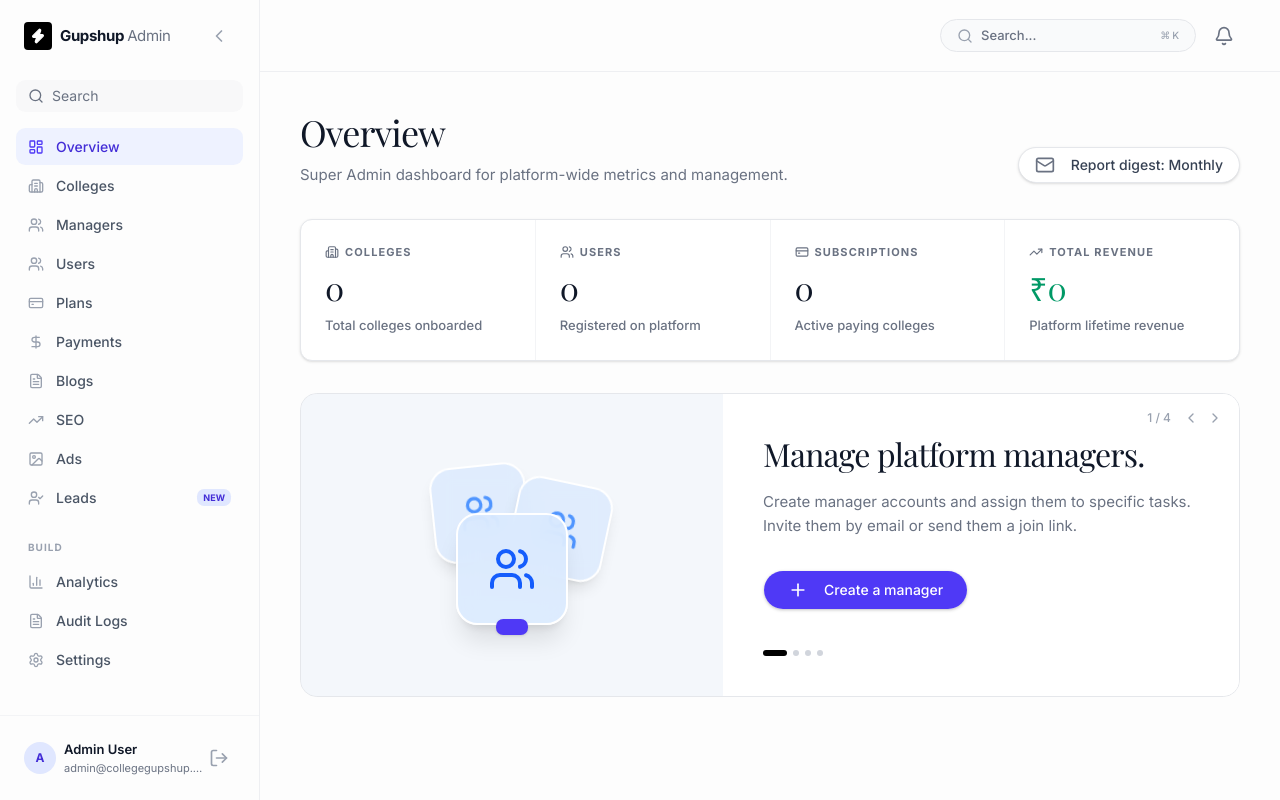
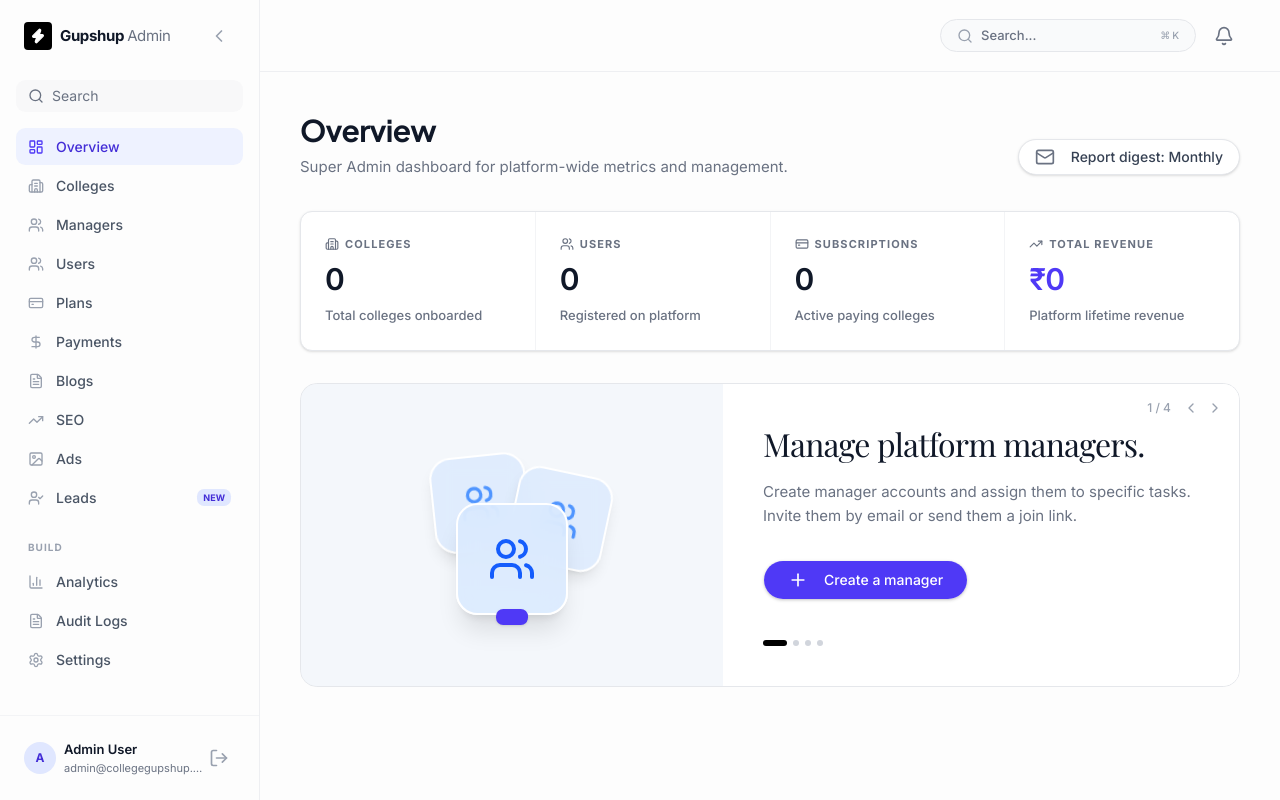
Before and after one commit to Manuinfotech/collegegupshup, a Next.js app: page /admin in a window 1280 px wide. Built offline with nearby package versions, Linux system fonts and the light colour scheme; no server answers; the database is empty; a web font is replaced by a local one.

Commit message:
Make overview full width, center collapse icon, and update font

```diff
--- a/src/app/(dashboard)/admin/page.tsx
+++ b/src/app/(dashboard)/admin/page.tsx
@@ -26,10 +26,10 @@ export default async function AdminDashboard() {
   const formattedRevenue = new Intl.NumberFormat('en-IN', { style: 'currency', currency: 'INR', maximumFractionDigits: 0 }).format(totalRevenue);
 
   return (
-    <div className="max-w-[1000px] font-sans">
+    <div className="w-full font-sans">
       <div className="flex flex-col sm:flex-row sm:items-end justify-between gap-4 mb-8">
         <div>
-          <h1 className="text-4xl font-normal font-serif tracking-tight text-gray-900 mb-3">Overview</h1>
+          <h1 className="text-3xl font-bold tracking-tight text-gray-900 mb-2">Overview</h1>
           <p className="text-gray-500 text-[15px]">Super Admin dashboard for platform-wide metrics and management.</p>
         </div>
         <div className="flex pb-1">
@@ -49,7 +49,7 @@ export default async function AdminDashboard() {
             <Building2 className="h-3.5 w-3.5" />
             <span className="text-[11px] font-bold tracking-widest uppercase">Colleges</span>
           </div>
-          <div className="font-serif text-[32px] text-gray-900 leading-none mb-3">
+          <div className="font-semibold text-3xl tracking-tight text-gray-900 leading-none mb-3">
             {collegesCount || 0}
           </div>
           <p className="text-[13px] text-gray-500 font-medium">Total colleges onboarded</p>
@@ -61,7 +61,7 @@ export default async function AdminDashboard() {
             <Users className="h-3.5 w-3.5" />
             <span className="text-[11px] font-bold tracking-widest uppercase">Users</span>
           </div>
-          <div className="font-serif text-[32px] text-gray-900 leading-none mb-3">
+          <div className="font-semibold text-3xl tracking-tight text-gray-900 leading-none mb-3">
             {usersCount || 0}
           </div>
           <p className="text-[13px] text-gray-500 font-medium">Registered on platform</p>
@@ -73,7 +73,7 @@ export default async function AdminDashboard() {
             <CreditCard className="h-3.5 w-3.5" />
             <span className="text-[11px] font-bold tracking-widest uppercase">Subscriptions</span>
           </div>
-          <div className="font-serif text-[32px] text-gray-900 leading-none mb-3">
+          <div className="font-semibold text-3xl tracking-tight text-gray-900 leading-none mb-3">
             {subscriptionsCount || 0}
           </div>
           <p className="text-[13px] text-gray-500 font-medium">Active paying colleges</p>
@@ -85,7 +85,7 @@ export default async function AdminDashboard() {
             <TrendingUp className="h-3.5 w-3.5" />
             <span className="text-[11px] font-bold tracking-widest uppercase">Total Revenue</span>
           </div>
-          <div className="font-serif text-[32px] text-emerald-600 leading-none mb-3">
+          <div className="font-semibold text-3xl tracking-tight text-indigo-600 leading-none mb-3">
             {formattedRevenue}
           </div>
           <p className="text-[13px] text-gray-500 font-medium">Platform lifetime revenue</p>
--- a/src/app/(dashboard)/dashboard/page.tsx
+++ b/src/app/(dashboard)/dashboard/page.tsx
@@ -52,10 +52,10 @@ export default async function DashboardPage() {
   }
 
   return (
-    <div className="max-w-[1000px] font-sans">
+    <div className="w-full font-sans">
       <div className="flex flex-col sm:flex-row sm:items-end justify-between gap-4 mb-8">
         <div>
-          <h1 className="text-4xl font-normal font-serif tracking-tight text-gray-900 mb-3">Overview</h1>
+          <h1 className="text-3xl font-bold tracking-tight text-gray-900 mb-2">Overview</h1>
           <p className="text-gray-500 text-[15px]">
             Welcome back! Here&apos;s an overview of <span className="text-gray-900 font-medium">{collegeName}</span>.
           </p>
@@ -77,7 +77,7 @@ export default async function DashboardPage() {
             <Users className="h-3.5 w-3.5" />
             <span className="text-[11px] font-bold tracking-widest uppercase">Total Leads</span>
           </div>
-          <div className="font-serif text-[32px] text-gray-900 leading-none mb-3">
+          <div className="font-semibold text-3xl tracking-tight text-gray-900 leading-none mb-3">
             {stats.leadsCount}
           </div>
           <p className="text-[13px] text-gray-500 font-medium">Prospective students</p>
@@ -89,7 +89,7 @@ export default async function DashboardPage() {
             <Heart className="h-3.5 w-3.5" />
             <span className="text-[11px] font-bold tracking-widest uppercase">Saved By</span>
           </div>
-          <div className="font-serif text-[32px] text-gray-900 leading-none mb-3">
+          <div className="font-semibold text-3xl tracking-tight text-gray-900 leading-none mb-3">
             {stats.savedCount}
           </div>
           <p className="text-[13px] text-gray-500 font-medium">Students shortlisting you</p>
@@ -101,7 +101,7 @@ export default async function DashboardPage() {
             <FileText className="h-3.5 w-3.5" />
             <span className="text-[11px] font-bold tracking-widest uppercase">Brochures</span>
           </div>
-          <div className="font-serif text-[32px] text-gray-900 leading-none mb-3">
+          <div className="font-semibold text-3xl tracking-tight text-gray-900 leading-none mb-3">
             {stats.brochuresCount}
           </div>
           <p className="text-[13px] text-gray-500 font-medium">Documents available</p>
@@ -113,7 +113,7 @@ export default async function DashboardPage() {
             <Star className="h-3.5 w-3.5" />
             <span className="text-[11px] font-bold tracking-widest uppercase">Avg Rating</span>
           </div>
-          <div className="font-serif text-[32px] text-emerald-600 leading-none mb-3">
+          <div className="font-semibold text-3xl tracking-tight text-indigo-600 leading-none mb-3">
             {stats.avgRating}
           </div>
           <p className="text-[13px] text-gray-500 font-medium">From student reviews</p>
--- a/src/components/layout/dashboard-layout.tsx
+++ b/src/components/layout/dashboard-layout.tsx
@@ -134,7 +134,7 @@ export function DashboardLayout({ children, variant = 'college' }: DashboardLayo
             variant="ghost"
             size="icon"
             onClick={() => setCollapsed(!collapsed)}
-            className="flex h-8 w-8 text-gray-400 hover:text-gray-900 ml-auto rounded transition-colors"
+            className={cn("flex h-8 w-8 text-gray-400 hover:text-gray-900 rounded transition-colors shrink-0", collapsed ? "mx-auto" : "ml-auto")}
           >
             <ChevronLeft className={cn('h-4 w-4 transition-transform duration-300', collapsed && 'rotate-180')} />
           </Button>
```
